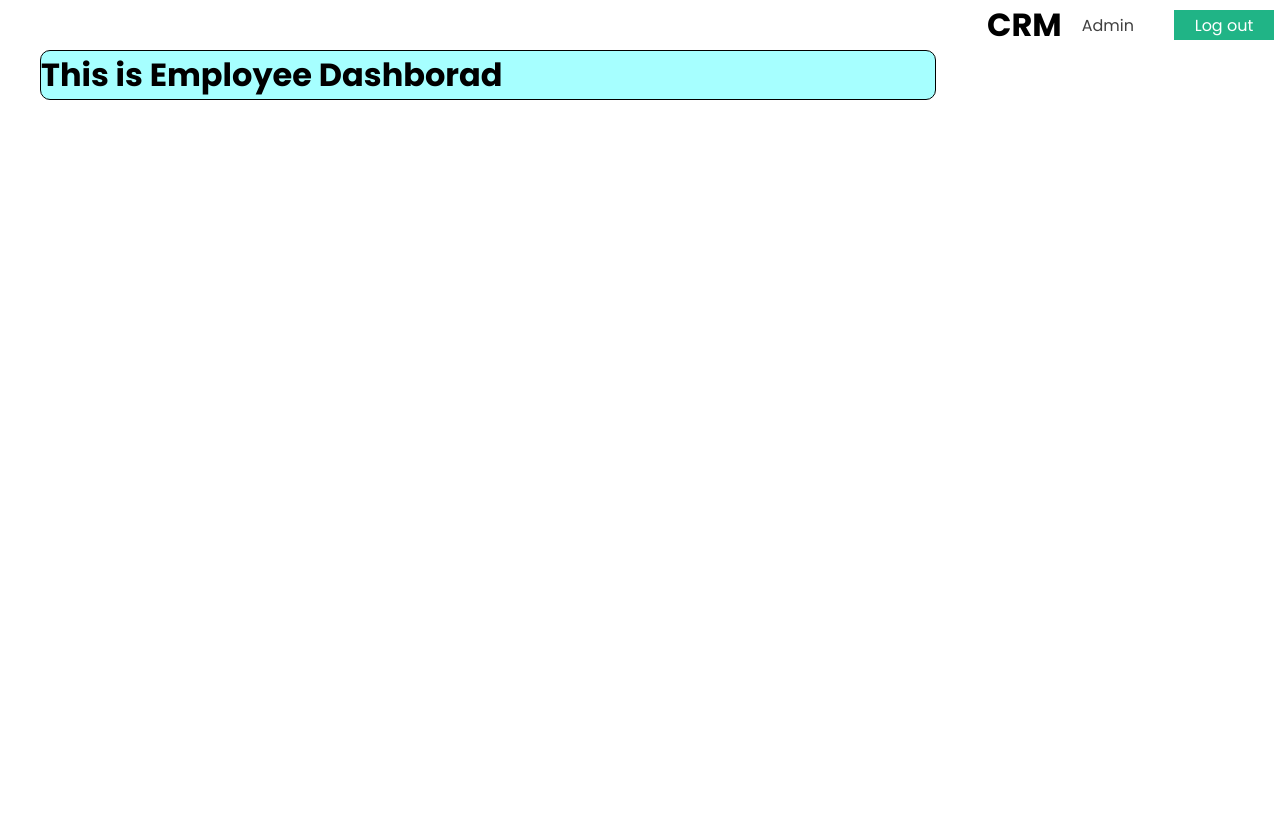
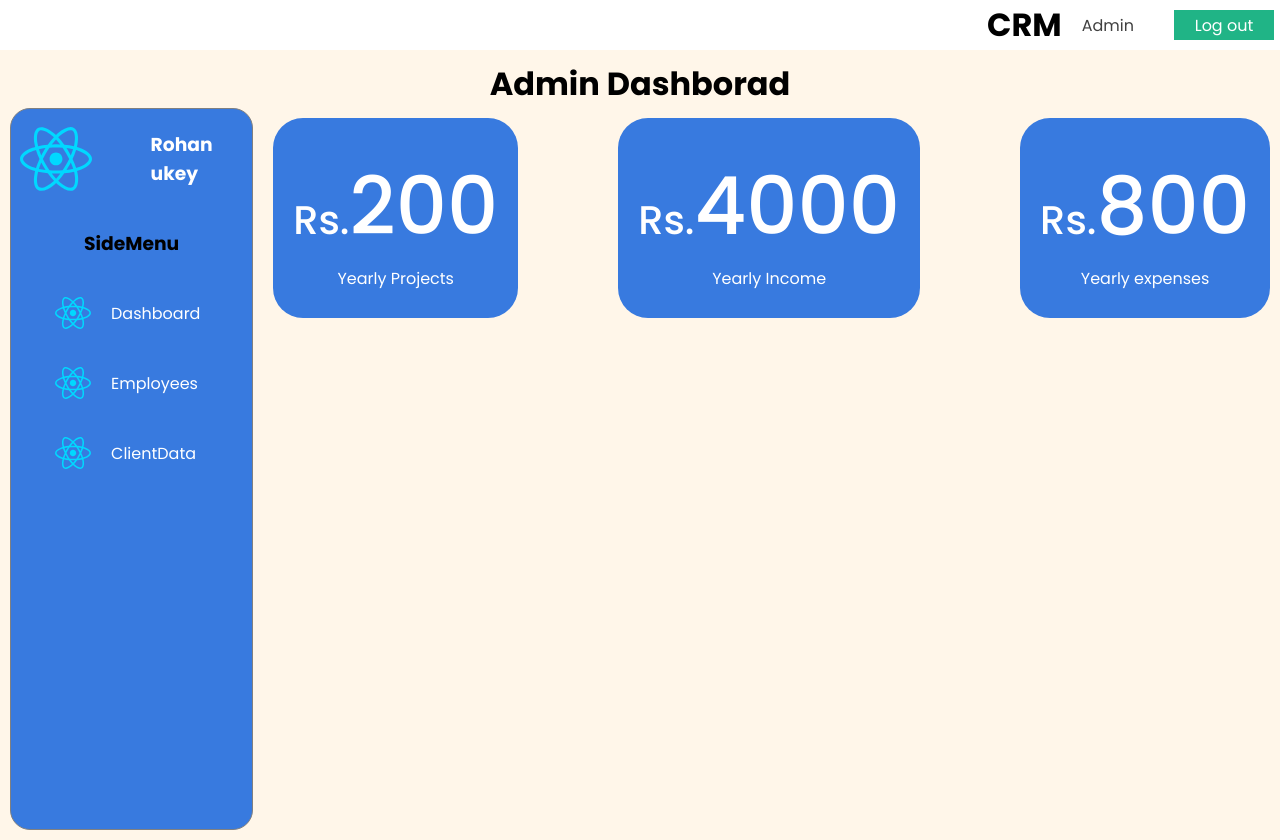
Before and after one commit to Rohanukey/CRM, a React (Vite) app: page /EmployeePage in a window 1280 px wide. Before the commit the page ends 800 px from the top, so only its background shows below. Built offline with nearby package versions, Linux system fonts and the light colour scheme; data requests are answered from the project's data file; sample sign-in values are in the browser's storage.

Commit message:
employee dashboard

```diff
--- a/src/Component/ClientForm/ClientForm.jsx
+++ b/src/Component/ClientForm/ClientForm.jsx
@@ -1,11 +1,8 @@
-
 import { useState } from 'react';
 import Css from './ClientForm.module.css';
-function ClientForm({ click }) {
 
-
-  const [inputs, setInputs] = useState(
-    {
+function ClientForm({ onNavItemClick }) {
+  const [inputs, setInputs] = useState({
     name: "",
     email: "",
     contact: "",
@@ -15,79 +12,89 @@ function ClientForm({ click }) {
     Remainingpay: "",
     date: "",
     Address: "",
-
-    }
-  )
-
+  });
 
   const handleclick = (Component) => {
-    click(Component)
+    onNavItemClick(Component);
+  };
+
+  const onhandlechange = (event) => {
+    const { name, value } = event.target;
+    setInputs((prevInputs) => ({ ...prevInputs, [name]: value }));
+  };
+
+  const validateEmail = (email) => {
+    const re = /\S+@\S+\.\S+/;
+    return re.test(email);
+  };
+
+  const validatePhoneNumber = (phoneNumber) => {
+    // Add your phone number validation logic here
+    // For simplicity, let's assume it should be numeric and of certain length
+    return /^\d{10}$/.test(phoneNumber);
+  };
+
+  const formsubmit = (event) => {
+    event.preventDefault();
+
+    // Simple validation
+    if (!inputs.name || !inputs.email || !inputs.contact) {
+      alert("Please fill in all required fields.");
+      return;
     }
 
-
-  const onhandlechange = (event) => {
-    const name = event.target.name
-    const value = event.target.value
-    setInputs((values) => ({ ...values, [name]: value }))
+    // Email validation
+    if (!validateEmail(inputs.email)) {
+      alert("Please enter a valid email address.");
+      return;
     }
 
-  const formsubmit = (event) => {
-    event.preventDefault()
-    const data = JSON.parse(localStorage.getItem('clientdata')) || []
-
-    const newdata = [...data, inputs]
-
-    localStorage.setItem('clientdata', JSON.stringify(newdata))
-    console.log(newdata)
-
-    handleclick("ClientData")
+    // Phone number validation
+    if (!validatePhoneNumber(inputs.contact)) {
+      alert("Please enter a valid phone number.");
+      return;
     }
 
+    const data = JSON.parse(localStorage.getItem('clientdata')) || [];
+    const newdata = [...data, inputs];
+    localStorage.setItem('clientdata', JSON.stringify(newdata));
+    handleclick("ClientData");
+  };
+
   return (
+    <div className={Css.container}>
+      <form onSubmit={formsubmit}>
+        <label htmlFor="name">Name:</label><br />
+        <input type="text" id="name" name="name" value={inputs.name} placeholder='Name' onChange={onhandlechange} required /><br />
 
-    <>
-      <div className={Css.container}>
+        <label htmlFor="email">Email:</label><br />
+        <input type="email" id="email" name="email" value={inputs.email} placeholder='Email' onChange={onhandlechange} required /><br />
 
+        <label htmlFor="contact">Contact no.:</label><br />
+        <input type="tel" id="contact" name="contact" value={inputs.contact} placeholder='Contact no.' onChange={onhandlechange} required /><br />
 
-        <form onSubmit={formsubmit}>
-
-          <label htmlFor="fname">Name:</label><br />
-          <input type="text" id="name" name="name" value={inputs.name} placeholder='name' onChange={onhandlechange} /> <br />
-
-          <label htmlFor="fname">Email:</label><br />
-          <input type="text" id="email" name="email" value={inputs.email} placeholder='mail id' onChange={onhandlechange} /><br />
-
-          <label htmlFor="fname">Contact no.:</label><br />
-          <input type="text" id="Contact no." name="contact" value={inputs.contact} placeholder='Contact no.' onChange={onhandlechange} /><br />
-
-          <label htmlFor="fname">Project name:</label><br />
+        <label htmlFor="Projectname">Project name:</label><br />
         <input type="text" id="Projectname" name="Projectname" value={inputs.Projectname} placeholder='Project name' onChange={onhandlechange} /><br />
 
-          <label htmlFor="fname">Project price:</label><br />
+        <label htmlFor="Projectprice">Project price:</label><br />
         <input type="text" id="Projectprice" name="Projectprice" value={inputs.Projectprice} placeholder='Project price' onChange={onhandlechange} /><br />
 
-          <label htmlFor="fname">Advance pay:</label><br />
+        <label htmlFor="Advancepay">Advance pay:</label><br />
         <input type="text" id="Advancepay" name="Advancepay" value={inputs.Advancepay} placeholder='Advance pay' onChange={onhandlechange} /><br />
 
-          <label htmlFor="fname">Remaining pay:</label><br />
+        <label htmlFor="Remainingpay">Remaining pay:</label><br />
         <input type="text" id="Remainingpay" name="Remainingpay" value={inputs.Remainingpay} placeholder='Remaining pay' onChange={onhandlechange} /><br />
 
-          <label htmlFor="fname">Date:</label><br />
-          <input type="date" id="date" name="date" value={inputs.date} placeholder='date' onChange={onhandlechange} /> <br />
+        <label htmlFor="date">Date:</label><br />
+        <input type="date" id="date" name="date" value={inputs.date} placeholder='Date' onChange={onhandlechange} /><br />
 
-          <label htmlFor="fname">Address:</label><br />
-          <input type="Address" id="Address" name="Address" value={inputs.Address} placeholder='Address' onChange={onhandlechange} /> <br />
+        <label htmlFor="Address">Address:</label><br />
+        <input type="text" id="Address" name="Address" value={inputs.Address} placeholder='Address' onChange={onhandlechange} /><br />
 
-          <button className={Css.btn} type='submit' >Submit</button>
+        <button className={Css.btn} type='submit'>Submit</button>
       </form>
-
-
     </div>
-
-    </>
-
-
-  )
+  );
 }
 
 export default ClientForm;
--- a/src/Component/ClientForm/ClientForm.module.css
+++ b/src/Component/ClientForm/ClientForm.module.css
@@ -1,5 +1,5 @@
 .container {
-    height: 100vh;
+    height: 130vh;
     width: 100%;
     display: flex;
     justify-content: center;
@@ -8,7 +8,7 @@
 
 
 form {
-    height: 836px;
+    height: 110vh;
     width: 600px;
     padding: 20px;
     display: flex;
@@ -37,3 +37,8 @@ form button {
     background-color: azure;
     border: 1px solid black;
 }
+
+
+.btn {
+    cursor: pointer;
+}
--- a/src/Component/EmployeeDashboard/EmployeeDashboard.jsx
+++ b/src/Component/EmployeeDashboard/EmployeeDashboard.jsx
@@ -1,44 +1,52 @@
 import React, { useEffect, useState } from 'react'
 import Css from './EmployeeDashboard.module.css'
 import axios from 'axios'
+import SideNav from '../SideNav/SideNav'
+import AddEmployee from '../AddEmployee/AddEmployee'
+import Dashboard from '../Dashboard/Dashboard'
+import UpdateForm from '../UpdateForm/UpdateForm'
+import EmployeeTable from '../EmployeeTable/EmployeeTable'
+import ClientData from '../ClientData/ClientData'
+import ClientForm from '../ClientForm/ClientForm'
 
 function EmployeeDashboard() {
 
-    const url = "http://localhost:3000/BalanceSheets"
+    const [selectedComponent, setSelectedComponent] = useState('dashboard');
+    const handleNavItemClick = (component) => {
+        setSelectedComponent(component);
+    };
 
 
-    //  const [a , setA] = useState([])
-
-    // useEffect(()=>{
-
-    //     axios.get(url)
-    //             .then((response)=> (setA(response.data)),
-    //             console.log(a)
-    //             )
-
-    // },[])
-
-    const [a, setA] = useState([])
-
-    useEffect(() => {
-
-        axios.get(url)
-            .then((response) => (setA(response.data)),
-                console.log(a)
-            )
-
-    }, [])
-
-
-
-
-
-
+    const renderComponent = () => {
+        switch (selectedComponent) {
+            case 'dashboard':
+                return <Dashboard />;
+            case 'EmployeeTable':
+                return <EmployeeTable onNavItemClick={handleNavItemClick} />;
+            case 'addEmployee':
+                return <AddEmployee onNavItemClick={handleNavItemClick} />;
+            case 'UpdateForm':
+                return <UpdateForm onNavItemClick={handleNavItemClick} />;
+            case 'ClinetData':
+                return <ClientData onNavItemClick={handleNavItemClick} />;
+            case 'ClientForm':
+                return <ClientForm onNavItemClick={handleNavItemClick} />;
+            default:
+                return null;
+        }
+    };
 
     return (
-        <div className={Css.DashboardWrapper}>
-            <h1>This is Employee Dashborad</h1>
-        </div>
+        <>
+
+            <div className={Css.AdminPageWrapper}>
+                <h1>Admin Dashborad</h1>
+                <div className={Css.ComponentWrapper}>
+                    <SideNav onNavItemClick={handleNavItemClick} />
+                    {renderComponent()}
+                </div>
+            </div>
+        </>
     )
 }
 
--- a/src/Component/EmployeeDashboard/EmployeeDashboard.module.css
+++ b/src/Component/EmployeeDashboard/EmployeeDashboard.module.css
@@ -5,3 +5,21 @@
     border: 1px solid black;
     border-radius: 10px;
 }
+
+.AdminPageWrapper{
+    width: 100%;
+    min-height: 94vh;
+    background-color: #CCD3CA;
+    background-color: #FFF6E9;
+    padding: 10px;
+}
+
+.AdminPageWrapper h1{
+    text-align: center;
+}
+
+.ComponentWrapper{
+    width: 100%;
+    display: flex;
+    gap: 20px;
+}
```
Lines whose indentation alone changed are shown as unchanged.
